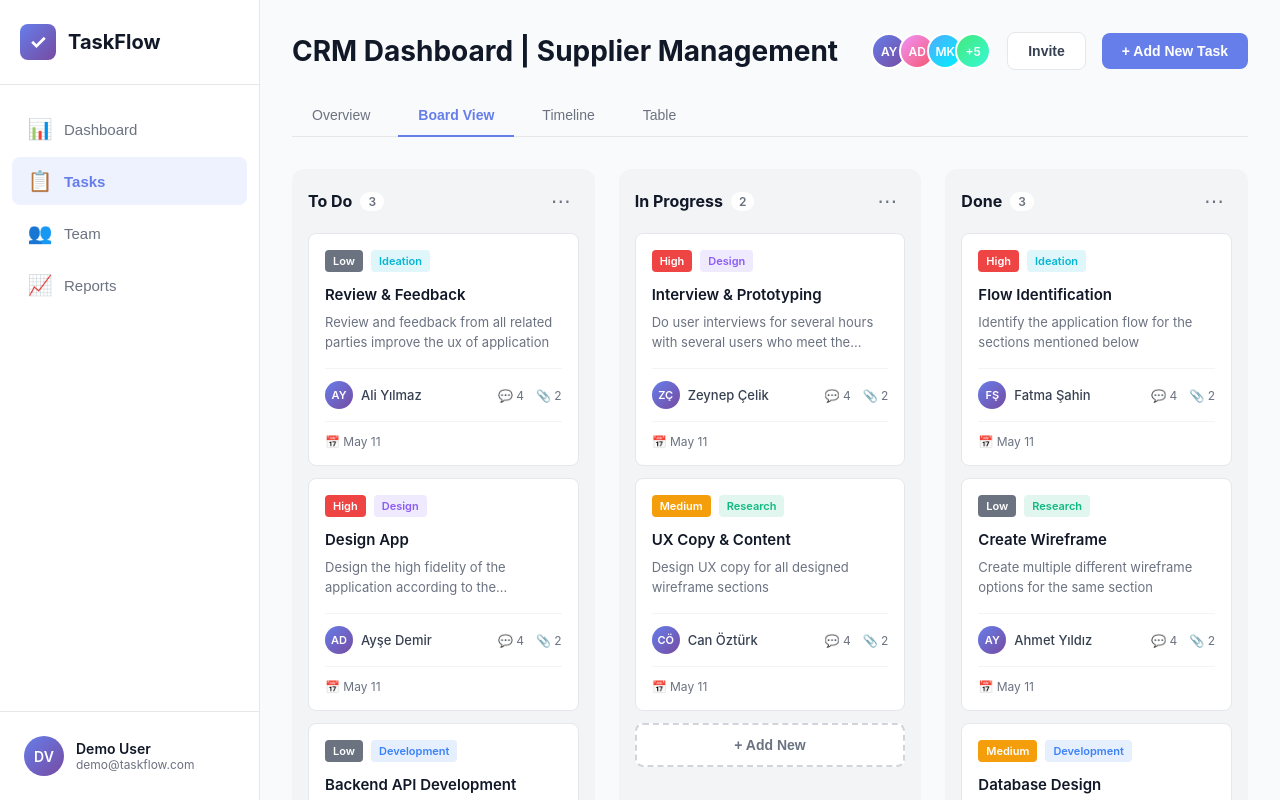
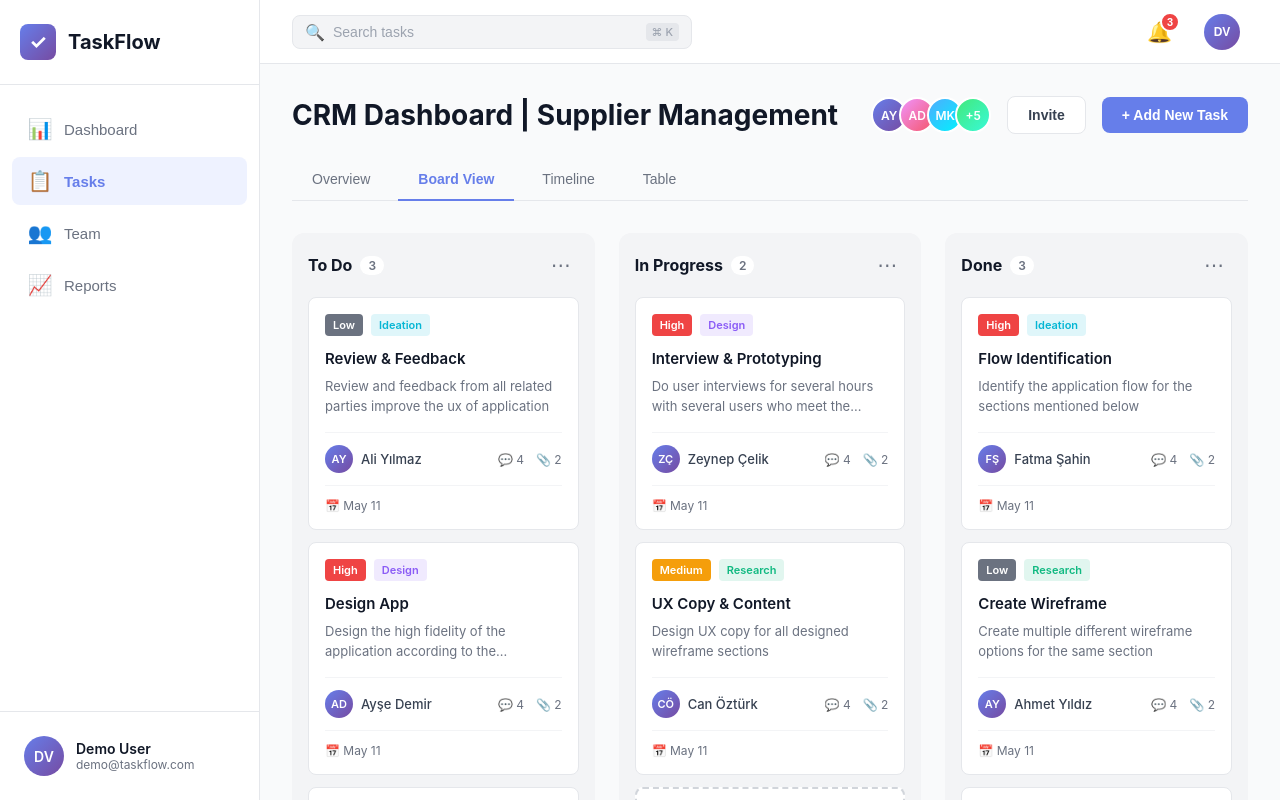
Before and after one commit to tolgab35/task-performance-system, a React app in the folder frontend/: page / in a window 1280 px wide. Shown: the top 800 px of the page. Built offline with nearby package versions, Linux system fonts and the light colour scheme; the HTML template or start-up script is replaced by a standard one.

Commit message:
Add TopBar component with search functionality and notifications; update App structure

```diff
--- a/frontend/src/App.css
+++ b/frontend/src/App.css
@@ -21,6 +21,7 @@ body {
 .main-content {
   flex: 1;
   margin-left: 260px;
+  margin-top: 64px;
   background: #f9fafb;
 }
 
--- a/frontend/src/App.jsx
+++ b/frontend/src/App.jsx
@@ -1,5 +1,6 @@
 import { useState } from "react";
 import Sidebar from "./components/Sidebar";
+import TopBar from "./components/TopBar";
 import Dashboard from "./components/Dashboard";
 import TaskBoard from "./components/TaskBoard";
 import Team from "./components/Team";
@@ -27,6 +28,7 @@ function App() {
   return (
     <div className="app">
       <Sidebar activePage={activePage} setActivePage={setActivePage} />
+      <TopBar />
       <main className="main-content">{renderPage()}</main>
     </div>
   );
--- /dev/null
+++ b/frontend/src/components/TopBar.jsx
@@ -0,0 +1,32 @@
+import "../styles/TopBar.css";
+
+const TopBar = () => {
+  return (
+    <div className="topbar">
+      <div className="topbar-left">
+        <div className="search-container">
+          <span className="search-icon">🔍</span>
+          <input
+            type="text"
+            placeholder="Search tasks"
+            className="search-input"
+          />
+          <span className="search-shortcut">⌘ K</span>
+        </div>
+      </div>
+
+      <div className="topbar-right">
+        <button className="topbar-icon notification-btn">
+          <span>🔔</span>
+          <span className="notification-badge">3</span>
+        </button>
+
+        <button className="topbar-profile">
+          <div className="profile-avatar">DV</div>
+        </button>
+      </div>
+    </div>
+  );
+};
+
+export default TopBar;
--- /dev/null
+++ b/frontend/src/styles/TopBar.css
@@ -0,0 +1,154 @@
+.topbar {
+  position: fixed;
+  top: 0;
+  right: 0;
+  left: 260px;
+  height: 64px;
+  background: white;
+  border-bottom: 1px solid #e5e7eb;
+  display: flex;
+  justify-content: space-between;
+  align-items: center;
+  padding: 0 32px;
+  z-index: 100;
+}
+
+.topbar-left {
+  flex: 1;
+  max-width: 400px;
+}
+
+.search-container {
+  position: relative;
+  display: flex;
+  align-items: center;
+  background: #f3f4f6;
+  border: 1px solid #e5e7eb;
+  border-radius: 8px;
+  padding: 0 12px;
+  transition: all 0.2s ease;
+}
+
+.search-container:hover {
+  border-color: #d1d5db;
+  background: #fff;
+}
+
+.search-container:focus-within {
+  border-color: #667eea;
+  background: white;
+  box-shadow: 0 0 0 3px rgba(102, 126, 234, 0.1);
+}
+
+.search-icon {
+  font-size: 16px;
+  color: #9ca3af;
+  margin-right: 8px;
+}
+
+.search-input {
+  flex: 1;
+  background: none;
+  border: none;
+  outline: none;
+  font-size: 14px;
+  color: #111827;
+  padding: 8px 0;
+  min-width: 0;
+}
+
+.search-input::placeholder {
+  color: #9ca3af;
+}
+
+.search-shortcut {
+  font-size: 11px;
+  color: #9ca3af;
+  background: #e5e7eb;
+  padding: 2px 6px;
+  border-radius: 4px;
+  margin-left: 8px;
+  font-weight: 500;
+}
+
+.topbar-right {
+  display: flex;
+  align-items: center;
+  gap: 16px;
+}
+
+.topbar-icon,
+.topbar-profile {
+  background: none;
+  border: none;
+  cursor: pointer;
+  padding: 8px;
+  border-radius: 8px;
+  transition: all 0.2s ease;
+  position: relative;
+}
+
+.topbar-icon:hover {
+  background: #f3f4f6;
+}
+
+.topbar-icon {
+  font-size: 20px;
+  display: flex;
+  align-items: center;
+  justify-content: center;
+}
+
+.notification-btn {
+  position: relative;
+}
+
+.notification-badge {
+  position: absolute;
+  top: 0;
+  right: 0;
+  width: 20px;
+  height: 20px;
+  background: #ef4444;
+  color: white;
+  border-radius: 50%;
+  display: flex;
+  align-items: center;
+  justify-content: center;
+  font-size: 11px;
+  font-weight: 700;
+  border: 2px solid white;
+}
+
+.profile-avatar {
+  width: 36px;
+  height: 36px;
+  border-radius: 50%;
+  background: linear-gradient(135deg, #667eea 0%, #764ba2 100%);
+  display: flex;
+  align-items: center;
+  justify-content: center;
+  color: white;
+  font-size: 12px;
+  font-weight: 600;
+  transition: transform 0.2s ease;
+}
+
+.topbar-profile:hover .profile-avatar {
+  transform: scale(1.05);
+}
+
+@media (max-width: 768px) {
+  .topbar {
+    left: 0;
+    padding: 0 16px;
+  }
+
+  .topbar-left {
+    max-width: 200px;
+  }
+
+  .search-shortcut {
+    display: none;
+  }
+}
```
